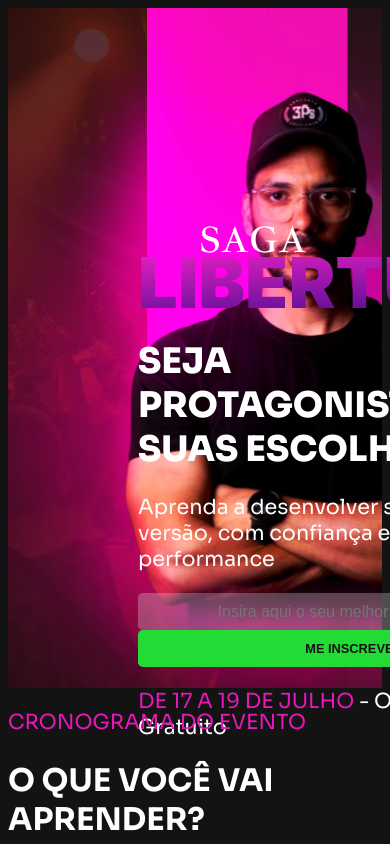
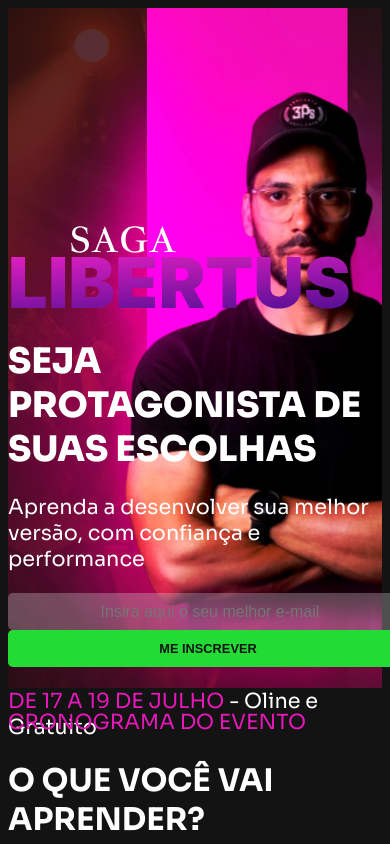
Before and after one commit to XxADSONxX/joelJota, a plain HTML site: page index.html in a window 390 px wide. Shown: the top 844 px of the page. Drawn offline with Linux system fonts and the light colour scheme.

Commit message:
alteração mobile

```diff
--- a/css/style.css
+++ b/css/style.css
@@ -170,14 +170,14 @@ button {
         width: 100%;
     }
     .promesse{
-        margin-left:13em;
+        margin-left:0;
         width: 100%;
     }
     .promesse input{
-        width: 100%;
+        width: 25REM;
     }
     #btn{
-        width: 27rem
+        width: 25rem
     }
     .cards{
         margin-left: 0;
```
